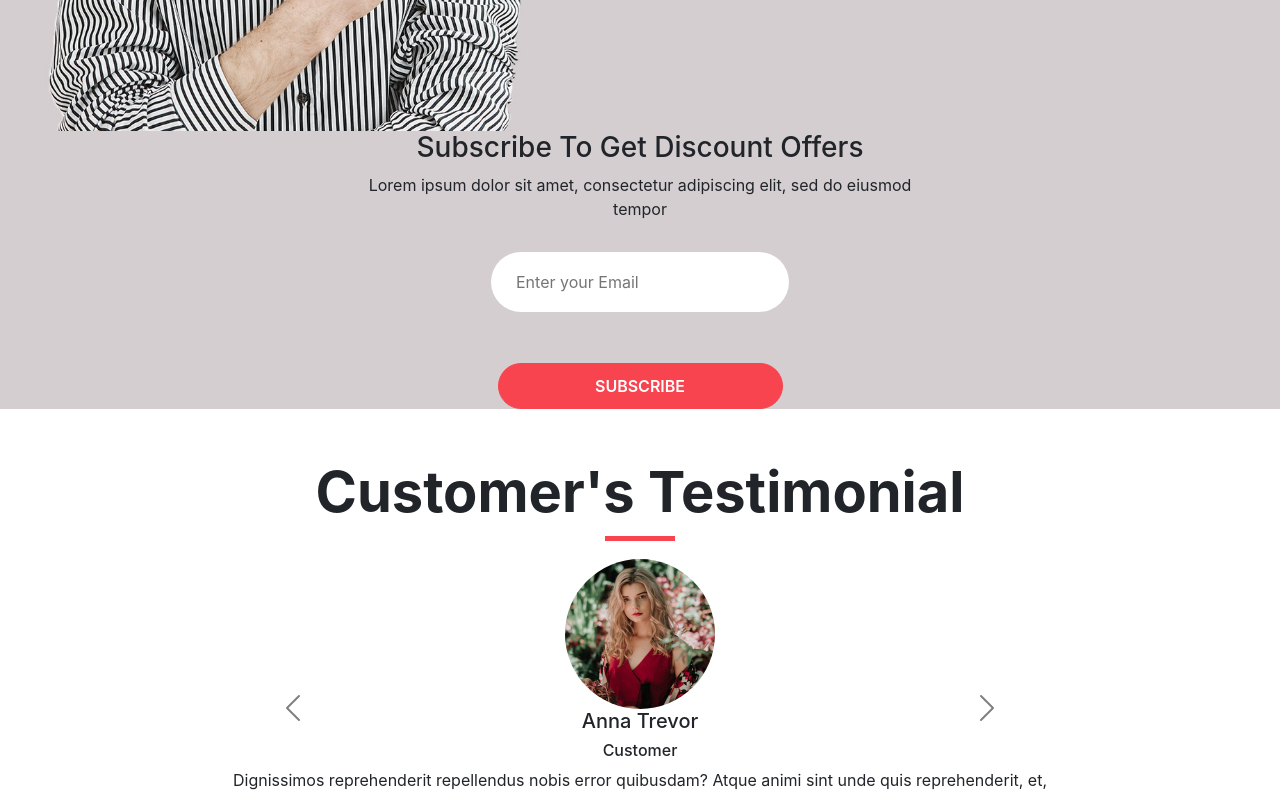
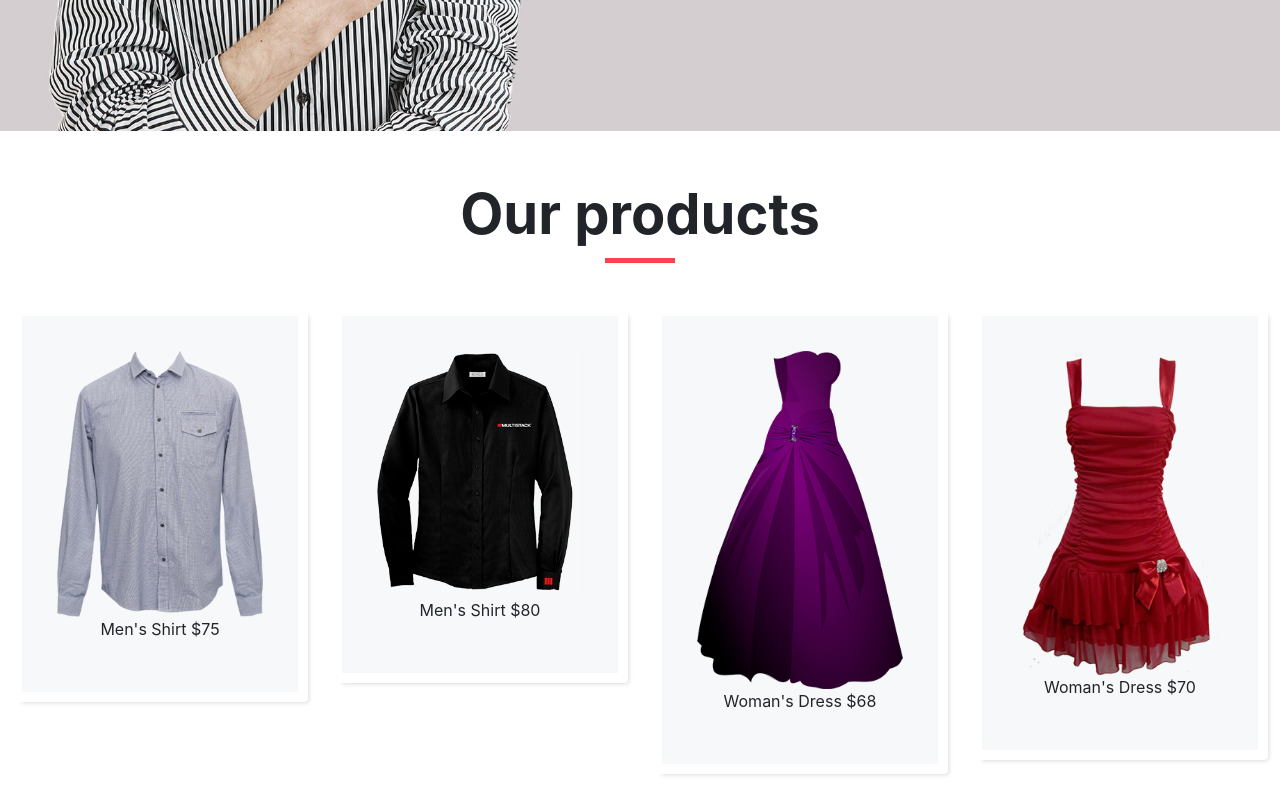
Before and after one commit to aravindd7/reactassignsub, a React (Create React App) app in the folder reactapp/: page / in a window 1280 px wide. Shown: the part 1640-2435 px from the top of the page. Built offline with nearby package versions, Linux system fonts and the light colour scheme.

Commit message:
plain carousel inside react not working

```diff
--- a/reactapp/public/index.html
+++ b/reactapp/public/index.html
@@ -26,7 +26,7 @@
       Learn how to configure a non-root public URL by running `npm run build`.
     -->
     <title>Famms</title>
-    <script src="https://cdn.jsdelivr.net/npm/bootstrap@5.1.3/dist/js/bootstrap.bundle.min.js" integrity="sha384-ka7Sk0Gln4gmtz2MlQnikT1wXgYsOg+OMhuP+IlRH9sENBO0LRn5q+8nbTov4+1p" crossorigin="anonymous"></script>
+    <script async src="https://cdn.jsdelivr.net/npm/bootstrap@5.1.3/dist/js/bootstrap.bundle.min.js" integrity="sha384-ka7Sk0Gln4gmtz2MlQnikT1wXgYsOg+OMhuP+IlRH9sENBO0LRn5q+8nbTov4+1p" crossorigin="anonymous"></script>
   </head>
   <body>
     <noscript>You need to enable JavaScript to run this app.</noscript>
--- a/reactapp/src/components/Home.js
+++ b/reactapp/src/components/Home.js
@@ -6,6 +6,7 @@ import BlogContent from "./content/BlogContent";
 import SubscribeContent from "./content/SubscribeContent";
 import TestimonialContent from "./content/TestimonialContent";
 import FooterContent from "./content/FooterContent";
+import ProductContent from "./content/ProductContent";
 
 export default function Home () {
     return (
@@ -14,6 +15,7 @@ export default function Home () {
          <SubHeader text="Why Shop With Us?" />
          <BlogContent />
          <AboutContent />
+         <ProductContent />
          <SubscribeContent />
          <TestimonialContent />
          <FooterContent />
--- a/reactapp/src/components/content/LandingContent.js
+++ b/reactapp/src/components/content/LandingContent.js
@@ -1,16 +1,13 @@
 import React from "react";
 import { Button } from 'react-bootstrap';
-import { Carousel } from "react-bootstrap";
-
+// import { Carousel } from "react-bootstrap";
+import bootstrap from "bootstrap";
 
 export default function LandingContent() {
-    console.log('Carousel: ', Carousel);
-
 
 return (
     <div className="landing-box">
-       <Carousel>
-       <div className="detail-landing">
+       <div className="carousel slide">
         <h1>
         <span>Sale 20% Off</span>
         <br /> On Everything
@@ -22,7 +19,6 @@ return (
         </p>
         <Button className="btn-red">Shop Now</Button>
         </div>
-        </Carousel>
     </div>
 );
 }
--- /dev/null
+++ b/reactapp/src/components/content/ProductContent.js
@@ -0,0 +1,106 @@
+import React, { useState } from "react";
+import { Card, Button, Container, Col, Row } from 'react-bootstrap';
+import SubHeader from "../../hoc/Subheader";
+export default function ProductContent() {
+    const [products, setProducts] = useState([{
+        "productid": 1,
+        "type": "Men's Shirt",
+        "imageURL": "./images/p1.png",
+        "price": 75
+     },
+
+     {
+        "productid": 2,
+        "type": "Men's Shirt",
+        "imageURL": "./images/p2.png",
+        "price": 80
+     },
+
+     {
+        "productid": 3,
+        "type": "Woman's Dress",
+        "imageURL": "./images/p3.png",
+        "price": 68
+     },
+
+     {
+        "productid": 4,
+        "type": "Woman's Dress",
+        "imageURL": "./images/p4.png",
+        "price": 70
+     },
+
+     {
+        "productid": 5,
+        "type": "Woman's Dress",
+        "imageURL": "./images/p5.png",
+        "price": 75
+     },
+
+     {
+        "productid": 6,
+        "type": "Woman's Dress",
+        "imageURL": "./images/p6.png",
+        "price": 58
+     },
+
+     {
+        "productid": 7,
+        "type": "Woman's Dress",
+        "imageURL": "./images/p7.png",
+        "price": 80
+     },
+
+     {
+        "productid": 8,
+        "type": "Men's Shirt",
+        "imageURL": "./images/p8.png",
+        "price": 65
+     },
+     {
+        "productid": 9,
+        "type": "Men's Shirt",
+        "imageURL": "./images/p9.png",
+        "price": 65
+     },
+     {
+        "productid": 10,
+        "type": "Men's Shirt",
+        "imageURL": "./images/p10.png",
+        "price": 65
+     },
+     {
+        "productid": 11,
+        "type": "Men's Shirt",
+        "imageURL": "./images/p11.png",
+        "price": 65
+     },
+     {
+        "productid": 12,
+        "type": "Woman's Dress",
+        "imageURL": "./images/p12.png",
+        "price": 65
+     }]);
+
+    return (
+        <div className="container-productcon">
+          <SubHeader text="Our products" />
+           <Container fluid>
+            <Row>{products.map((product) => {
+               return (
+                  <Col key={product.productid} lg="3">
+                     <Card className="card-product">
+                        <Card.Img src={product.imageURL} />
+                        <Card.Text>{product.type}&nbsp;${product.price}</Card.Text>
+                        <div className="container-animbtns">
+                        <Button className="btn-addto" onClick={() => {}}>Add To Cart</Button>
+                        <Button className="btn-buy" onClick={() => {}}>Buy Now</Button>
+                        </div>
+                     </Card></Col>
+               );
+            })}</Row>
+         </Container>
+         <Button className="btn-box">View All Products</Button>
+        </div>
+    );
+}
--- a/reactapp/src/components/content/SubscribeContent.js
+++ b/reactapp/src/components/content/SubscribeContent.js
@@ -3,9 +3,9 @@ import { Button } from 'react-bootstrap';
 export default function SubscribeContent () {
     return (
         <div className="container-subscribe">
-            <h3>Subscribe To Get Discount Offers</h3>
+            <h2>Subscribe To Get Discount Offers</h2>
             <p>Lorem ipsum dolor sit amet, consectetur adipiscing elit, sed do eiusmod <br /> tempor</p>
-            <p><input name="subscription" placeholder="Enter your Email"/></p>
+            <input name="subscription" placeholder="Enter your Email"/>
             <Button className="btn-red btn-subscribe">Subscribe</Button>
         </div>
     );
--- a/reactapp/src/index.css
+++ b/reactapp/src/index.css
@@ -318,6 +318,13 @@ code {
   border-radius: 100%;
 }
 
+.landing-box > .carousel > .carousel-indicators [data-bs-target] {
+  position: absolute;
+  left: -20px;
+  top: 200px;
+  list-style: none;
+}
+
 form input {
   background: #fff;
   border: solid #ccc 1px;
@@ -371,7 +378,18 @@ form button:focus {
   color: #999998;
 }
 
+.container-subscribe {
+  margin-top: 40px;
+  height: 600px;
+  display: flex;
+  flex-direction: column;
+  align-items: center;
+  justify-content: flex-start;
+  padding: 100px;
+}
+
 .container-subscribe input {
+  width: 60%;
   height: 60px;
   border: none;
   border-radius: 90px;
```
